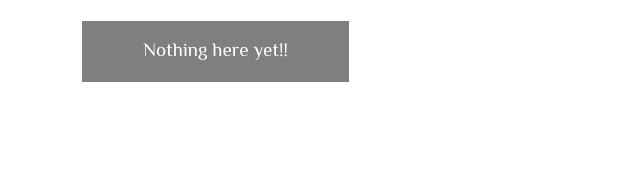
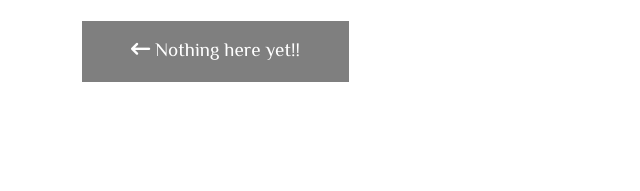
Before and after one commit to aktson/ankit-soni-js2-ma1, a plain HTML site: page wishlist.html in a window 1280 px wide. Shown: the part 205-396 px from the top of the page, 0-640 px from the left. Drawn offline with nearby package versions, Linux system fonts and the light colour scheme.

Commit message:
link added

```diff
--- a/css/style.css
+++ b/css/style.css
@@ -48,6 +48,13 @@ footer {
 .fav {
   color: red;
 }
+a {
+  text-decoration: none;
+  color: white;
+}
+a:hover {
+  color: black;
+}
 .error {
   color: red;
   background-color: rgba(255, 0, 0, 0.1);
--- a/js/wishlist.js
+++ b/js/wishlist.js
@@ -7,7 +7,7 @@ const savedProducts = getFromLocalStorage();
 const productContainer = document.querySelector(".products-container");
 
 if (savedProducts.length === 0) {
-    displayMessage(".products-container", "message", "Nothing here yet!!  ")
+    displayMessage(".products-container", "message", "<a href='/' ><i class='fa-solid fa-arrow-left-long'></i> Nothing here yet!!</a> ");
 }
 
 savedProducts.forEach(product => {
```
